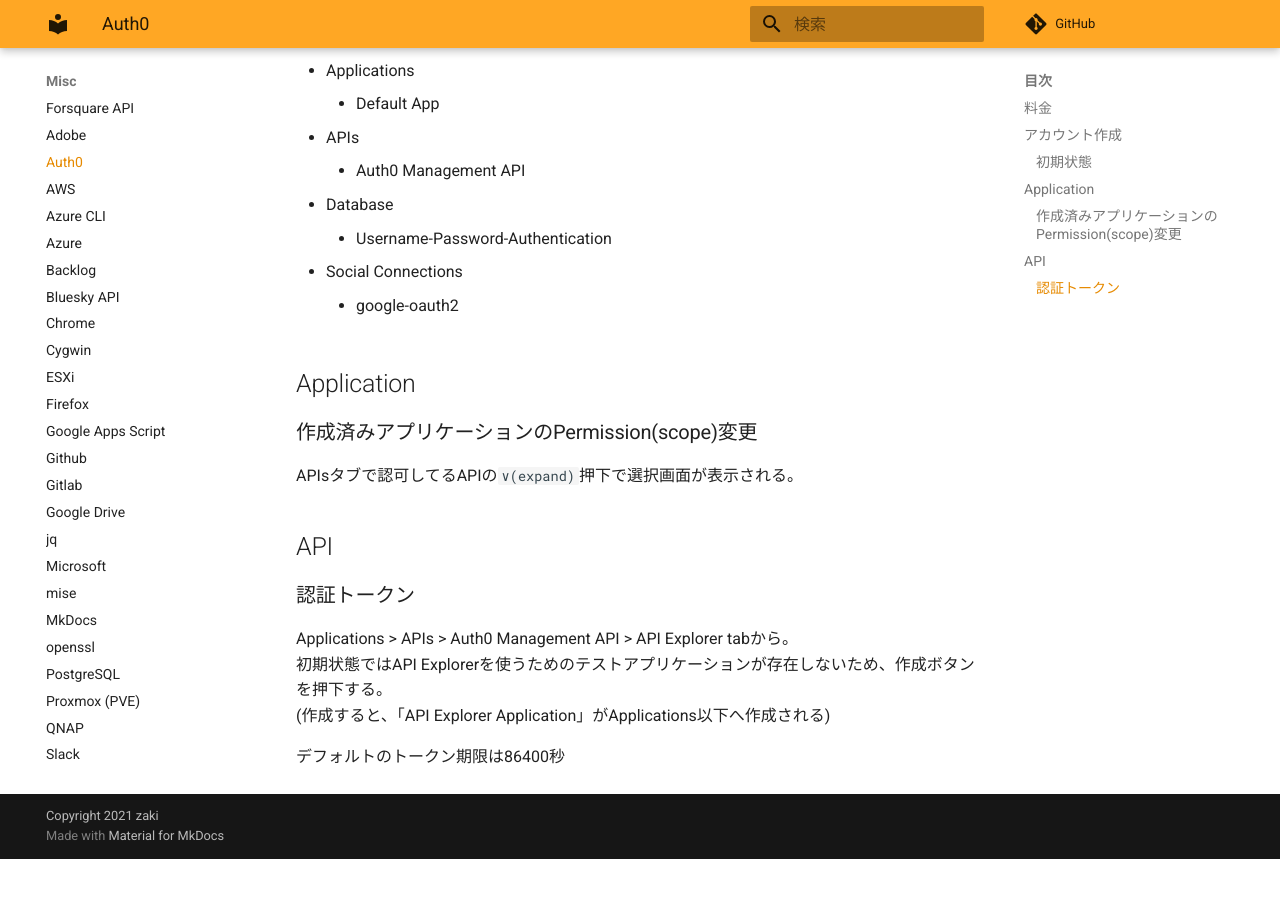
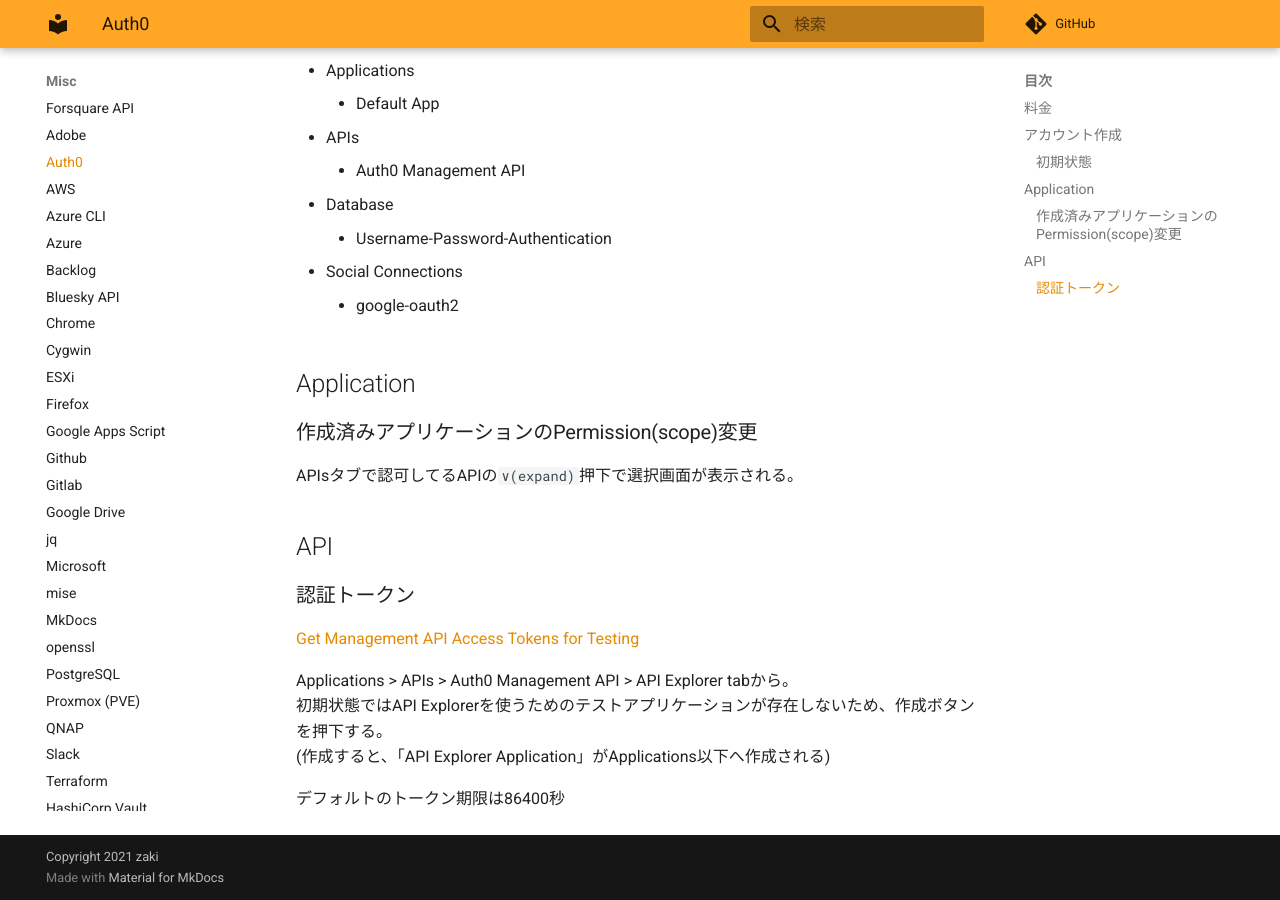
Before and after one commit to zaki-lknr/docs, an MkDocs documentation site: the page built from docs/Misc/auth0.md, in a window 1280 px wide and 900 px high, scrolled down 534 px. Built offline with MkDocs 1.6.1 and Material for MkDocs 9.7.7, drawn with Linux system fonts in a browser that asks for light colours; comment, search, counter and statistics services are not loaded; before the commit the page ends 1393 px from its top, so only the background shows below that.

Commit message:
add: misc/auth0: APIアクセストークン取得のリンク

```diff
--- a/docs/Misc/auth0.md
+++ b/docs/Misc/auth0.md
@@ -32,6 +32,8 @@ APIsタブで認可してるAPIの`∨(expand)`押下で選択画面が表示さ
 
 ### 認証トークン
 
+[Get Management API Access Tokens for Testing](https://auth0.com/docs/secure/tokens/access-tokens/management-api-access-tokens/get-management-api-access-tokens-for-testing)
+
 Applications > APIs > Auth0 Management API > API Explorer tabから。
 初期状態ではAPI Explorerを使うためのテストアプリケーションが存在しないため、作成ボタンを押下する。
 (作成すると、「API Explorer Application」がApplications以下へ作成される)
```
